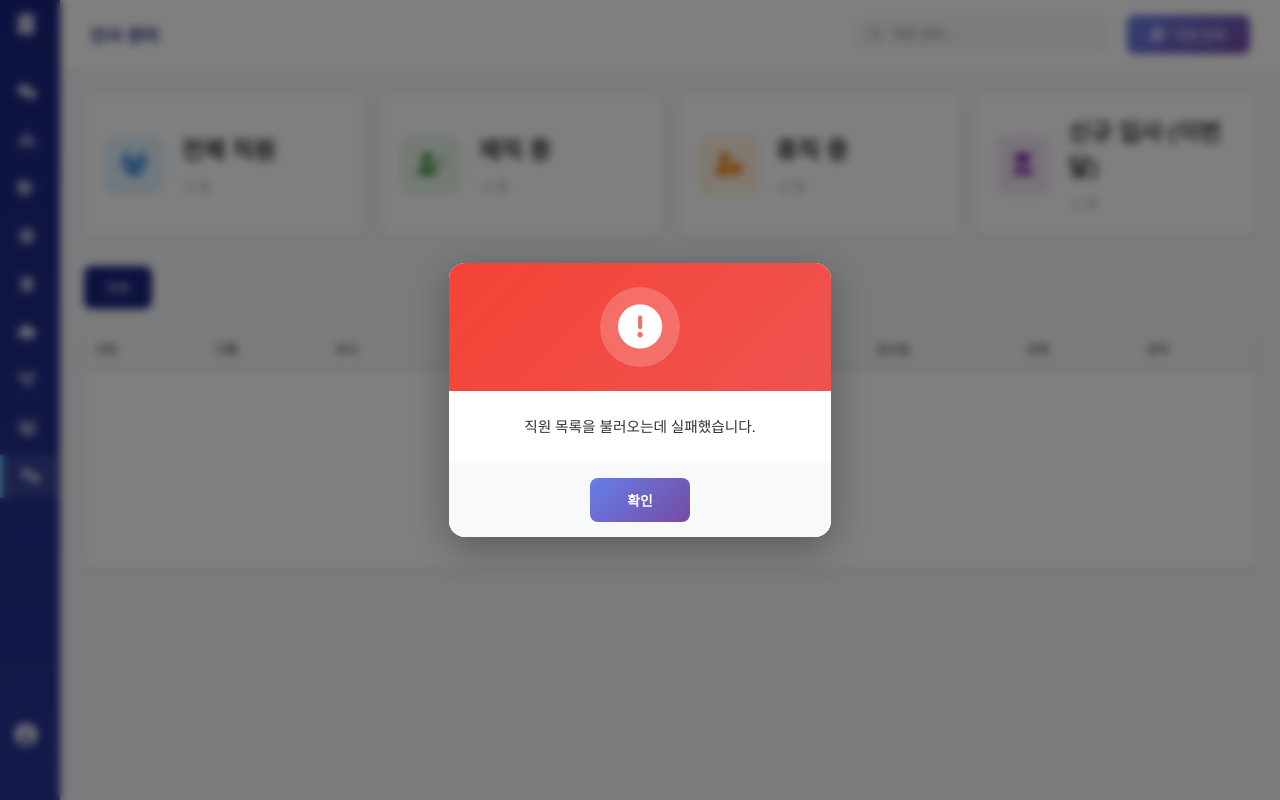
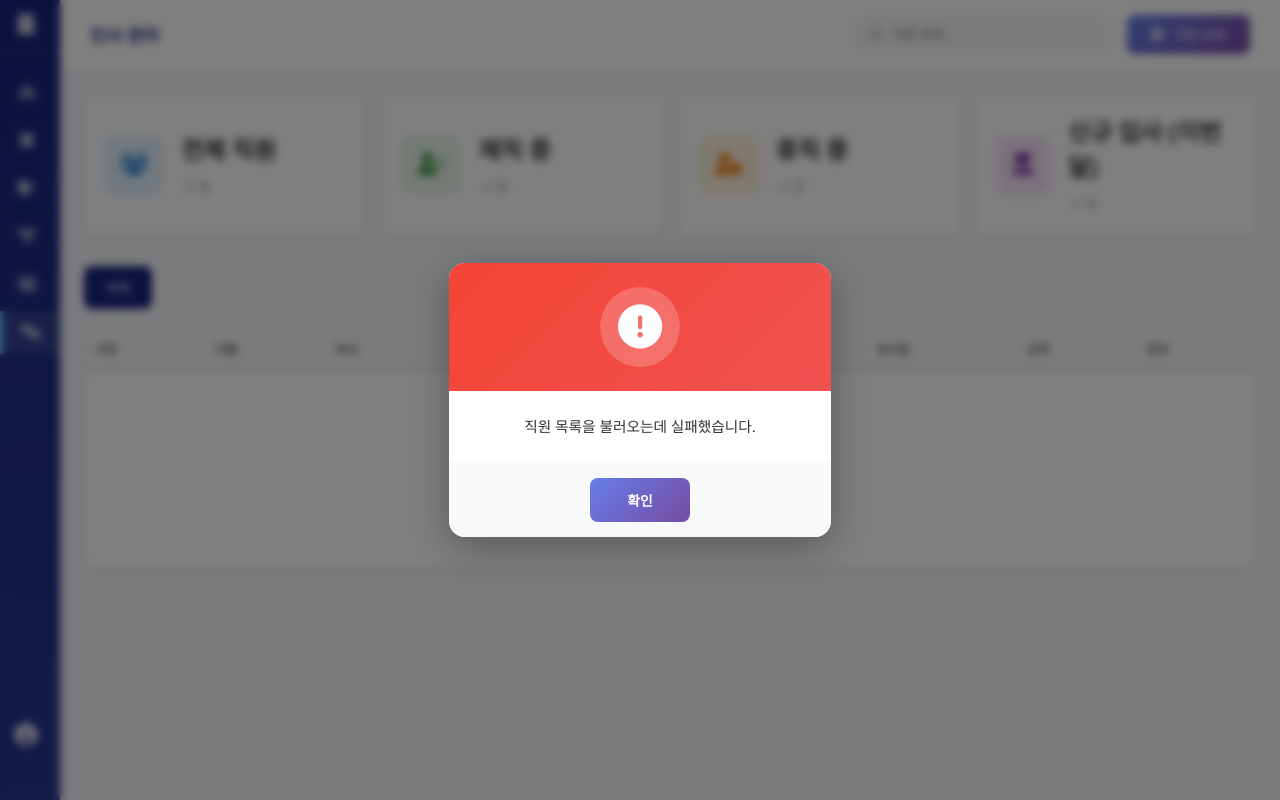
Before and after one commit to jihoo16/groupWare, a Spring app: page /hr in a window 1280 px wide. Run offline with Thymeleaf, Linux system fonts and the light colour scheme; the template is opened without the code that fills it, so the values that code supplies are empty.

Commit message:
미사용 페이지 삭제

```diff
--- a/src/main/resources/templates/fragments/sidebar.html
+++ b/src/main/resources/templates/fragments/sidebar.html
@@ -9,16 +9,16 @@
         </a>
 
         <ul class="menu">
-            <li class="menu-item" th:classappend="${activeMenu == 'messenger'} ? 'active' : ''" data-tooltip="메신저">
-                <a href="/messenger">
-                    <i class="fas fa-comments"></i>
-                    <span class="menu-text">메신저</span>
-                </a>
-            </li>
             <li class="menu-item" th:classappend="${activeMenu == 'organization'} ? 'active' : ''" data-tooltip="조직도">
                 <a href="/organization">
                     <i class="fas fa-sitemap"></i>
                     <span class="menu-text">조직도</span>
+                </a>
+            </li>
+            <li class="menu-item" th:classappend="${activeMenu == 'calendar'} ? 'active' : ''" data-tooltip="일정관리">
+                <a href="/calendar">
+                    <i class="fas fa-calendar-alt"></i>
+                    <span class="menu-text">일정관리</span>
                 </a>
             </li>
             <li th:class="${(activeMenu == 'approval' or activeMenu == 'vacation' or activeMenu == 'approval-write') ? 'menu-item menu-parent active' : 'menu-item menu-parent'}" data-tooltip="전자결재">
@@ -44,24 +44,6 @@
                         </a>
                     </li>
                 </ul>
-            </li>
-            <li class="menu-item" th:classappend="${activeMenu == 'calendar'} ? 'active' : ''" data-tooltip="일정관리">
-                <a href="/calendar">
-                    <i class="fas fa-calendar-alt"></i>
-                    <span class="menu-text">일정관리</span>
-                </a>
-            </li>
-            <li class="menu-item" th:classappend="${activeMenu == 'board'} ? 'active' : ''" data-tooltip="게시판">
-                <a href="/board">
-                    <i class="fas fa-clipboard-list"></i>
-                    <span class="menu-text">게시판</span>
-                </a>
-            </li>
-            <li class="menu-item" th:classappend="${activeMenu == 'cloud'} ? 'active' : ''" data-tooltip="클라우드">
-                <a href="/cloud">
-                    <i class="fas fa-cloud"></i>
-                    <span class="menu-text">클라우드</span>
-                </a>
             </li>
             <li th:class="${(activeMenu == 'project' or activeMenu == 'project-new' or activeMenu == 'project-card') ? 'menu-item menu-parent active' : 'menu-item menu-parent'}" data-tooltip="프로젝트 관리">
                 <a href="/project" class="menu-toggle-btn">
@@ -115,7 +97,7 @@
                 <ul class="submenu">
                     <li class="submenu-item" th:classappend="${activeMenu == 'hr'} ? 'active' : ''">
                         <a href="/hr">
-                            <span class="submenu-text">인사 관리</span>
+                            <span class="submenu-text">사용자 관리</span>
                         </a>
                     </li>
                     <li class="submenu-item" th:classappend="${activeMenu == 'manage-hierarchy'} ? 'active' : ''">
@@ -126,11 +108,6 @@
                     <li class="submenu-item" th:classappend="${activeMenu == 'attendance'} ? 'active' : ''">
                         <a href="/attendance">
                             <span class="submenu-text">근태 관리</span>
-                        </a>
-                    </li>
-                    <li class="submenu-item" th:classappend="${activeMenu == 'payroll'} ? 'active' : ''">
-                        <a href="/payroll">
-                            <span class="submenu-text">급여 관리</span>
                         </a>
                     </li>
                     <li class="submenu-item" th:classappend="${activeMenu == 'basic-info'} ? 'active' : ''">
```
